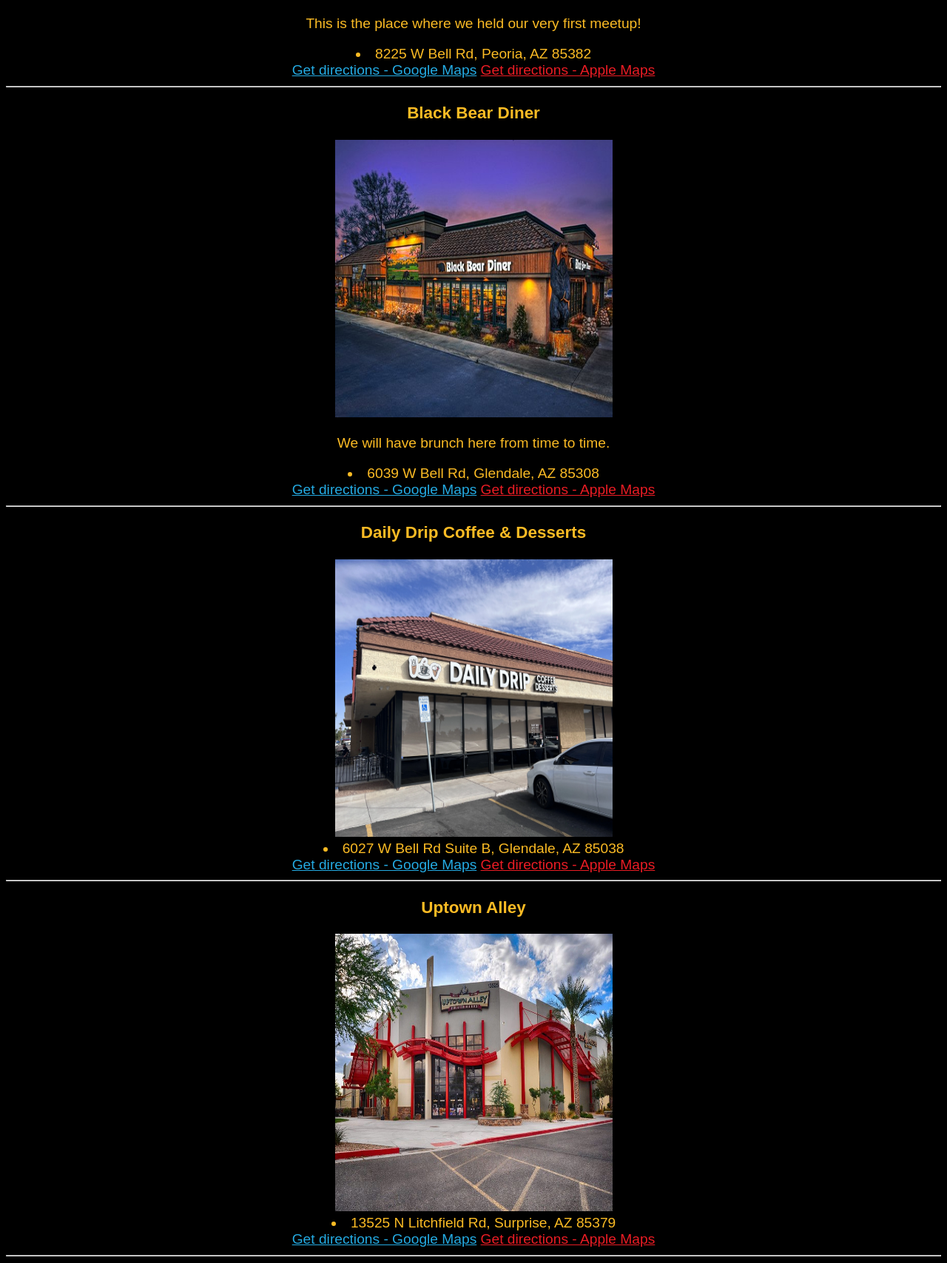
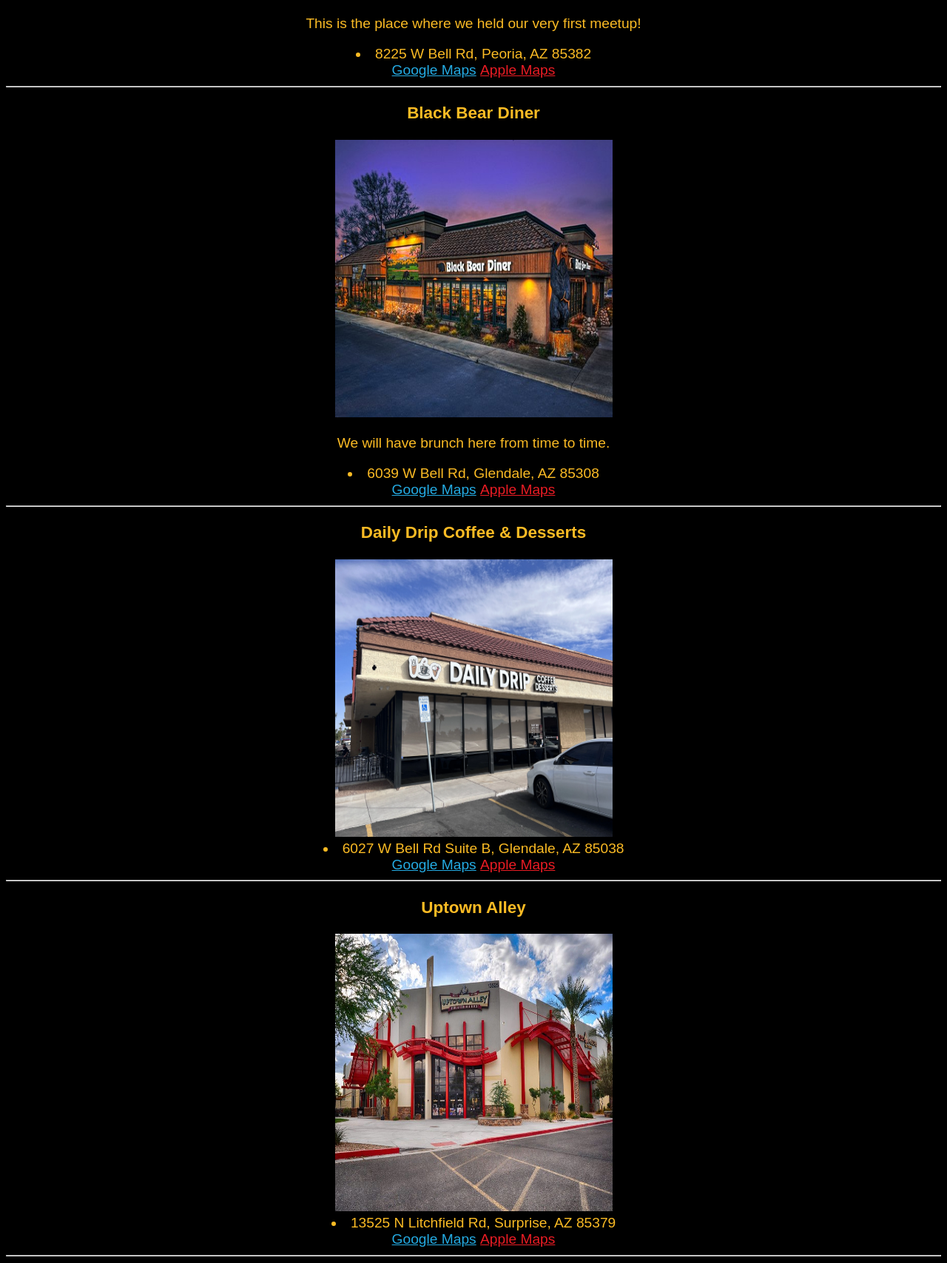
Before and after one commit to WorriedNicholas/Naddress, a plain HTML site: page index.html in a window 1280 px wide. Shown: the part 581-2288 px from the top of the page at 74% size. Drawn offline with Linux system fonts and the light colour scheme.

Commit message:
version 1.2.1

```diff
--- a/assets/style.css
+++ b/assets/style.css
@@ -1,9 +1,5 @@
 * {
     background-color: black;
-}
-
-* {
-    font-family: fantasy;
 }
 
 .rounded-corners-1 {
@@ -14,8 +10,8 @@
 .group-name {
     text-align: left;
     width: 72%;
-    font-size: 100%;
-    color: rgb(235,28,36);
+    font-size: 170%;
+    color: rgb(251,187,36);
     float: right;
 }
 
@@ -29,30 +25,36 @@ section {
 }
 
 .starbucks {
+    font-family: fantasy;
     text-align: center;
     font-size: 120%;
 }
 
 .black-bear-diner {
+    font-family: fantasy;
     text-align: center;
     font-size: 120%;
 }
 
 .daily-drip {
+    font-family: fantasy;
     text-align: center;
     font-size: 120%;
 }
 
 .uptown {
+    font-family: fantasy;
     text-align: center;
     font-size: 120%;
 
 }
 
 .google_maps {
+    font-family: Arial, Helvetica, sans-serif;
     color: rgb(36,171,227);
 }
 
 .apple_maps {
+    font-family: Arial, Helvetica, sans-serif;
     color: rgb(235,28,36);
 }
--- a/index.html
+++ b/index.html
@@ -32,8 +32,8 @@
                         <li>8225 W Bell Rd, Peoria, AZ 85382</li>
                     </ui>
 
-                    <a href="https://www.google.com/maps/dir//Starbucks%2083rd%20and%20bell" class="google_maps">Get directions - Google Maps</a>
-                    <a href="https://maps.apple.com/?address=8055%20W%20Bell%20Rd,%20Peoria,%20AZ%2085382,%20United%20States&auid=10528674662220481610&ll=33.637695,-112.232632&lsp=9902&q=Starbucks&_ext=CjIKBQgEEOIBCgQIBRADCgQIBhAICgQIChAACgQIUhABCgQIVRAPCgQIWRACCgUIpAEQARImKZx+9U4M0UBAMaqKpEY7D1zAORpUG6sy0kBAQQ4EzX6KDlzAUAM%3D" class="apple_maps">Get directions - Apple Maps</a>
+                    <a href="https://www.google.com/maps/dir//Starbucks%2083rd%20and%20bell" class="google_maps">Google Maps</a>
+                    <a href="https://maps.apple.com/?address=8055%20W%20Bell%20Rd,%20Peoria,%20AZ%2085382,%20United%20States&auid=10528674662220481610&ll=33.637695,-112.232632&lsp=9902&q=Starbucks&_ext=CjIKBQgEEOIBCgQIBRADCgQIBhAICgQIChAACgQIUhABCgQIVRAPCgQIWRACCgUIpAEQARImKZx+9U4M0UBAMaqKpEY7D1zAORpUG6sy0kBAQQ4EzX6KDlzAUAM%3D" class="apple_maps">Apple Maps</a>
                     <hr>
                 </div>
 
@@ -50,8 +50,8 @@
                         <li>6039 W Bell Rd, Glendale, AZ 85308</li>
                     </ui>
 
-                    <a href="https://www.google.com/maps/dir//Black%20Bear%20Diner%2059th%20and%20bell" class="google_maps">Get directions - Google Maps</a>
-                    <a href="https://maps.apple.com/?address=6039%20W%20Bell%20Rd,%20Glendale,%20AZ%20%2085308,%20United%20States&auid=12479335173748597323&ll=33.638350,-112.190565&lsp=9902&q=Black%20Bear%20Diner&_ext=CjIKBQgEEOIBCgQIBRADCgQIBhAUCgQIChAACgQIUhABCgQIVRAOCgQIWRABCgUIpAEQARImKX9JKkQi0UBAMdmHo5uKDFzAOf0eUKBI0kBAQbnZcdPZC1zAUAQ%3D" class="apple_maps">Get directions - Apple Maps</a>
+                    <a href="https://www.google.com/maps/dir//Black%20Bear%20Diner%2059th%20and%20bell" class="google_maps">Google Maps</a>
+                    <a href="https://maps.apple.com/?address=6039%20W%20Bell%20Rd,%20Glendale,%20AZ%20%2085308,%20United%20States&auid=12479335173748597323&ll=33.638350,-112.190565&lsp=9902&q=Black%20Bear%20Diner&_ext=CjIKBQgEEOIBCgQIBRADCgQIBhAUCgQIChAACgQIUhABCgQIVRAOCgQIWRABCgUIpAEQARImKX9JKkQi0UBAMdmHo5uKDFzAOf0eUKBI0kBAQbnZcdPZC1zAUAQ%3D" class="apple_maps">Apple Maps</a>
                     <hr>
                 </div>
 
@@ -66,8 +66,8 @@
                         <li>6027 W Bell Rd Suite B, Glendale, AZ 85038</li>
                     </ui>
 
-                    <a href="https://www.google.com/maps/dir//daily%20drip" class="google_maps">Get directions - Google Maps</a>
-                    <a href="https://maps.apple.com/?address=6027%20W%20Bell%20Rd,%20Unit%20B,%20Glendale,%20AZ%2085308,%20United%20States&auid=8487446690078585819&ll=33.638153,-112.189739&lsp=9902&q=Daily%20Drip%20Coffee%20%26%20Desserts&_ext=CjIKBQgEEOIBCgQIBRADCgQIBhAICgQIChAACgQIUhABCgQIVRAPCgQIWRACCgUIpAEQARImKSkCnM8b0UBAMU4HxRR9DFzAOafXwStC0kBAQVDarUzMC1zAUAQ%3D" class="apple_maps">Get directions - Apple Maps</a>
+                    <a href="https://www.google.com/maps/dir//daily%20drip" class="google_maps">Google Maps</a>
+                    <a href="https://maps.apple.com/?address=6027%20W%20Bell%20Rd,%20Unit%20B,%20Glendale,%20AZ%2085308,%20United%20States&auid=8487446690078585819&ll=33.638153,-112.189739&lsp=9902&q=Daily%20Drip%20Coffee%20%26%20Desserts&_ext=CjIKBQgEEOIBCgQIBRADCgQIBhAICgQIChAACgQIUhABCgQIVRAPCgQIWRACCgUIpAEQARImKSkCnM8b0UBAMU4HxRR9DFzAOafXwStC0kBAQVDarUzMC1zAUAQ%3D" class="apple_maps">Apple Maps</a>
                     <hr>
                 </div>
 
@@ -80,8 +80,8 @@
                         <li>13525 N Litchfield Rd, Surprise, AZ 85379</li>
                     </ui>
 
-                    <a href="https://www.google.com/maps/dir//Uptown%20Alley%20surprise" class="google_maps">Get directions - Google Maps</a>
-                    <a href="https://maps.apple.com/?address=13525%20N%20Litchfield%20Rd,%20Surprise,%20AZ%20%2085379,%20United%20States&auid=1575007843489709826&ll=33.606783,-112.355847&lsp=9902&q=13525%20N%20Litchfield%20Rd&_ext=CjMKBQgEEOIBCgQIBRADCgUIBhCHAQoECAoQAAoECFIQAgoECFUQDQoECFkQAQoFCKQBEAESJinK5fUHG81AQDFfrFkDHxdcwDlIuxtkQc5AQEFxz65LbhZcwFAE" class="apple_maps">Get directions - Apple Maps</a>
+                    <a href="https://www.google.com/maps/dir//Uptown%20Alley%20surprise" class="google_maps">Google Maps</a>
+                    <a href="https://maps.apple.com/?address=13525%20N%20Litchfield%20Rd,%20Surprise,%20AZ%20%2085379,%20United%20States&auid=1575007843489709826&ll=33.606783,-112.355847&lsp=9902&q=13525%20N%20Litchfield%20Rd&_ext=CjMKBQgEEOIBCgQIBRADCgUIBhCHAQoECAoQAAoECFIQAgoECFUQDQoECFkQAQoFCKQBEAESJinK5fUHG81AQDFfrFkDHxdcwDlIuxtkQc5AQEFxz65LbhZcwFAE" class="apple_maps">Apple Maps</a>
                     <hr>
                 </div>
             </section>
```
